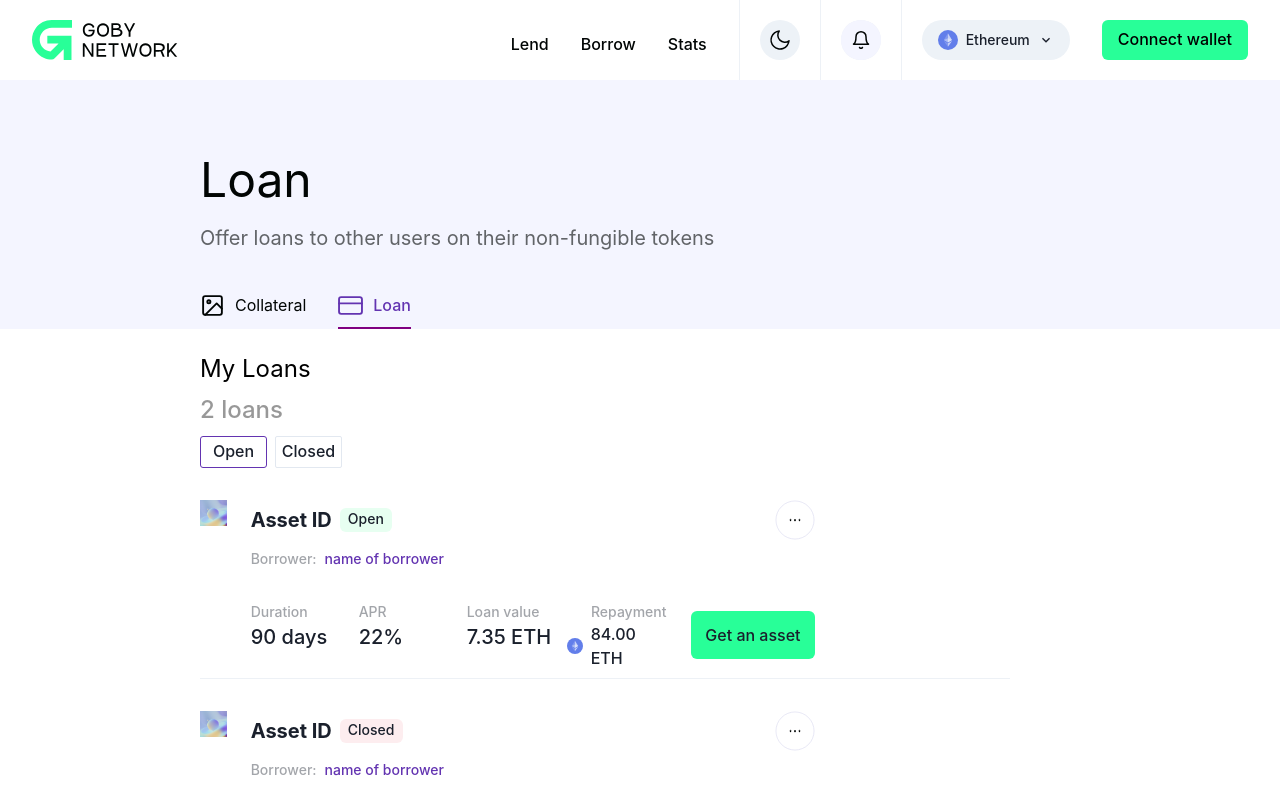
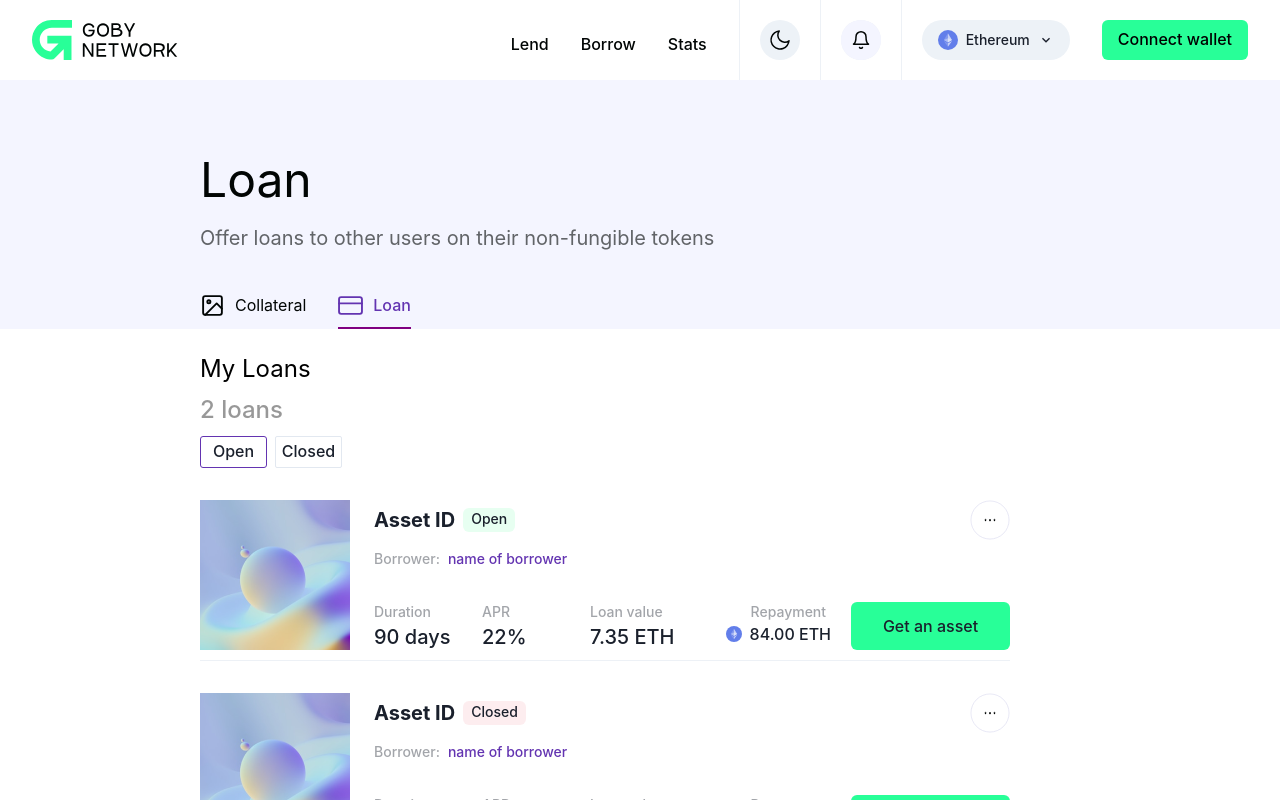
Before and after one commit to paurock/goby, a Next.js app: page /loan in a window 1280 px wide. Shown: the top 800 px of the page. Built offline with nearby package versions, Linux system fonts and the light colour scheme.

Commit message:
loan table image size padding fix

```diff
--- a/src/components/sections/content/LoanTable/SingleLoan.tsx
+++ b/src/components/sections/content/LoanTable/SingleLoan.tsx
@@ -21,12 +21,7 @@ import image from "/src/app/assets/square_img_150x150.png";
 
 export const LoanTable = ({ status, getAsset = false }: loanTableType) => {
   return (
-    <Flex
-      w="full"
-      pt="24px"
-      pr={[0, 0, 0, "195px"]}
-      flexWrap={["wrap", "nowrap"]}
-    >
+    <Flex w="full" pt="24px" flexWrap={["wrap", "nowrap"]}>
       {/* IMAGE  */}
       <Box w="full" maxW={["100%", "150px"]} m={["24px", 0]}>
         <Img alt="image" width="100%" objectFit="cover" src={image.src} />
```
